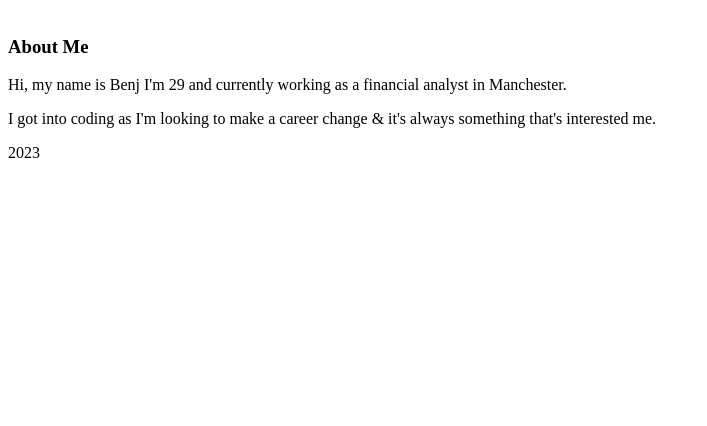
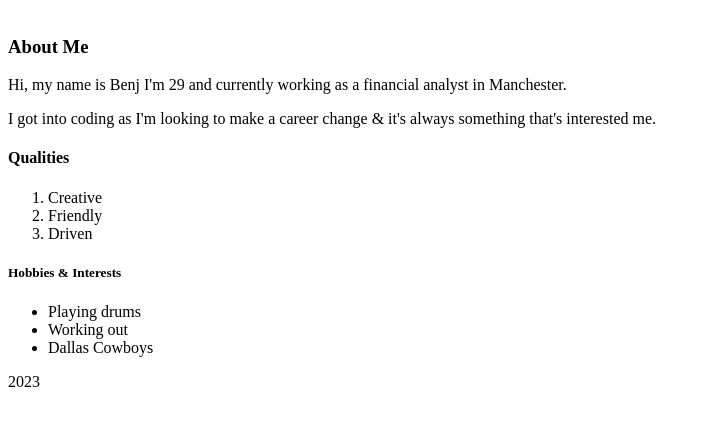
Before and after one commit to benjspeight/portfolio, a plain HTML site: page index.html in a window 1280 px wide. Shown: the part 128-554 px from the top of the page, without its empty margins (0-707 px from the left). Drawn offline with Linux system fonts and the light colour scheme.

Commit message:
add lists

```diff
--- a/index.html
+++ b/index.html
@@ -9,7 +9,19 @@
     <br>
    <main> <h3>About Me</h3>
     <p>Hi, my name is Benj I'm 29 and currently working as a financial analyst in Manchester. </p>
-    <p>I got into coding as I'm looking to make a career change & it's always something that's interested me.</p></main>
+    <p>I got into coding as I'm looking to make a career change & it's always something that's interested me.</p>
+<h4>Qualities</h4>
+<ol>
+    <li>Creative</li>
+    <li>Friendly</li>
+    <li>Driven</li>
+</ol>
+<h5>Hobbies & Interests</h5>
+<ul>
+    <li>Playing drums</li>
+    <li>Working out</li>
+    <li>Dallas Cowboys</li>
+</ul></main>
     <footer>2023</footer>
 </body>
 </html>
```
